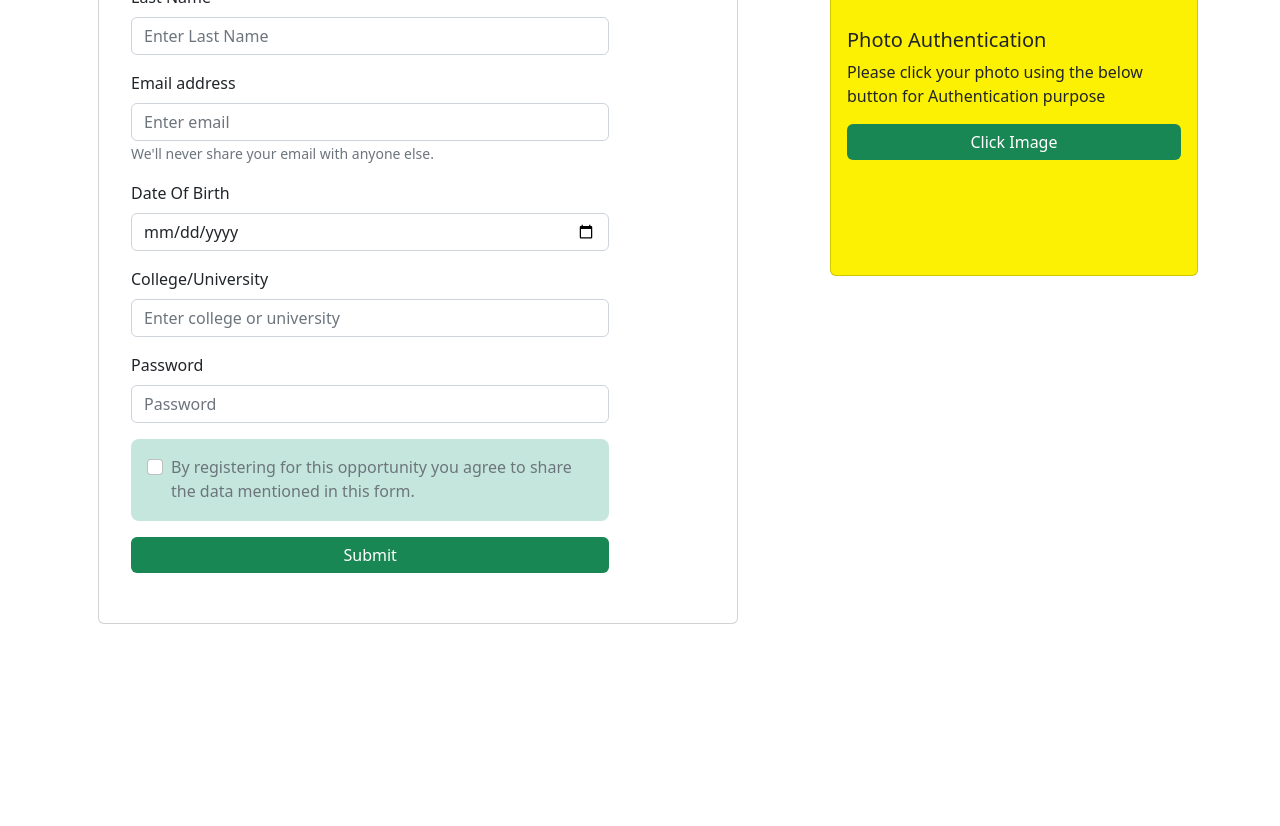
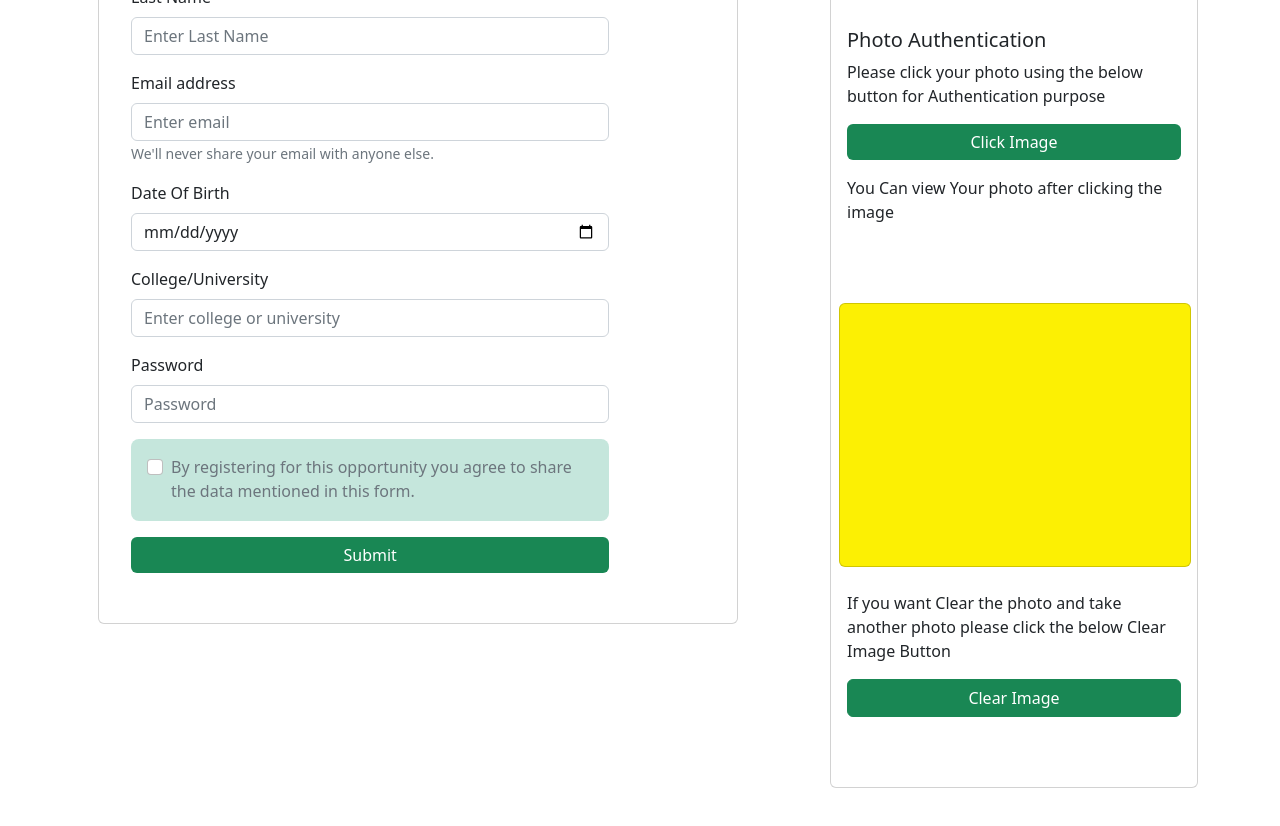
Before and after one commit to harshita-gupta2306/Online-Assessment, a React (Create React App) app: page /Home in a window 1280 px wide. Shown: the part 300-1126 px from the top of the page. Before the commit the page ends 940 px from the top, so only its background shows below. Built offline with nearby package versions, Linux system fonts and the light colour scheme; no server answers.

Commit message:
clicking the image and storing it in the a variable

```diff
--- a/src/components/Header.js
+++ b/src/components/Header.js
@@ -10,7 +10,7 @@ const Header = () => {
                 <Navbar.Brand href="#home">Skill Test</Navbar.Brand>
                 <Nav className="me-auto">
                     <Nav.Link href="/">Home</Nav.Link>
-                    <Nav.Link href="#features">Features</Nav.Link>
+                    <Nav.Link href="/instructions">Instructions</Nav.Link>
                 </Nav>
             </Container>
         </Navbar>
--- a/src/components/Home.js
+++ b/src/components/Home.js
@@ -105,8 +105,6 @@ const Home = () => {
                     </div>
 
                     <Sign_img></Sign_img>
-
-
                 </section>
 
             </div>
--- a/src/components/Sign_img.js
+++ b/src/components/Sign_img.js
@@ -3,36 +3,61 @@ import Card from 'react-bootstrap/Card';
 import Button from 'react-bootstrap/Button';
 import Webcam from 'react-webcam';
 import { useRef } from 'react';
+import { useState } from 'react';
 
 
 const Sign_img = () => {
+
     const webRef = useRef(null);
-    const showImage=()=>{
-        let img = webRef.current.getScreenshot();
-    };
+    const [url, setUrl] = useState(null);
 
+    const capturePhoto = React.useCallback(async () => {
+        const imageSrc = webRef.current.getScreenshot()
+        setUrl(imageSrc)
+    }, [webRef])
+
+    const onUserMedia = (e) => {
+        console.log(e)
+    }
     return (
         <>
             <div className='right-data mt-4 mb-5'>
                 {/* <div className='sign_img mt-5' >
                     <img src="./sign.svg" style={{ maxWidth: 400, height: 400 }} alt="" />
                 </div> */}
-                <Card style={{ width: '23rem', height: '28rem',background:'rgb(252, 240, 3)' }}>
+                <Card style={{ width: '23rem', height: '60rem' }}>
                     {/* <Card.Img variant="top" src="./user2.svg" /> */}
-                    <Webcam ref={webRef}></Webcam>
+                    <Webcam
+                        ref={webRef}
+                        screenshotFormat="image/png"
+                        onUserMedia={onUserMedia}
+                    />
                     {/* <img  src="./new.avif" style={{ maxWidth: 300, height: 300, border:"rgb(20,20,20)", marginLeft:'2rem',marginTop:'1rem',marginRight:'2rem' }} alt="" /> */}
                     <Card.Body>
                         <Card.Title>Photo Authentication</Card.Title>
                         <Card.Text>
                             Please click your photo using the below button for Authentication purpose
                         </Card.Text>
-                        <Button className='col-lg-12' variant="success" style={{ border:"rgb(67,185,127)",justifySelf:'center'}} onClick={()=>{
-                            showImage()
-                        }}>Click Image</Button>
+                        <Button className='col-lg-12' variant="success" style={{ border: "rgb(67,185,127)", justifySelf: 'center', marginBottom: '1rem' }} onClick={capturePhoto}>Click Image</Button>
+                        <Card.Text>
+                            You Can view Your photo after clicking the image
+                        </Card.Text>
+                    </Card.Body>
+                    <Card style={{ width: '22rem', height: '16.5rem', background: 'rgb(252, 240, 3)', margin: '0.5rem' }}>
+                        {url && (
+                            <Card.Img variant="top" src={url} alt="ScreenShot" />
+
+                        )}
+                    </Card>
+                    <Card.Body>
+
+                        <Card.Text>
+                            If you want Clear the photo and take another photo please click the below Clear Image Button
+                        </Card.Text>
+                        <Button className='col-lg-12' variant="success" onClick={() => setUrl(null)}>Clear Image</Button>
                     </Card.Body>
                 </Card>
             </div>
-
         </>
     )
 }
```
